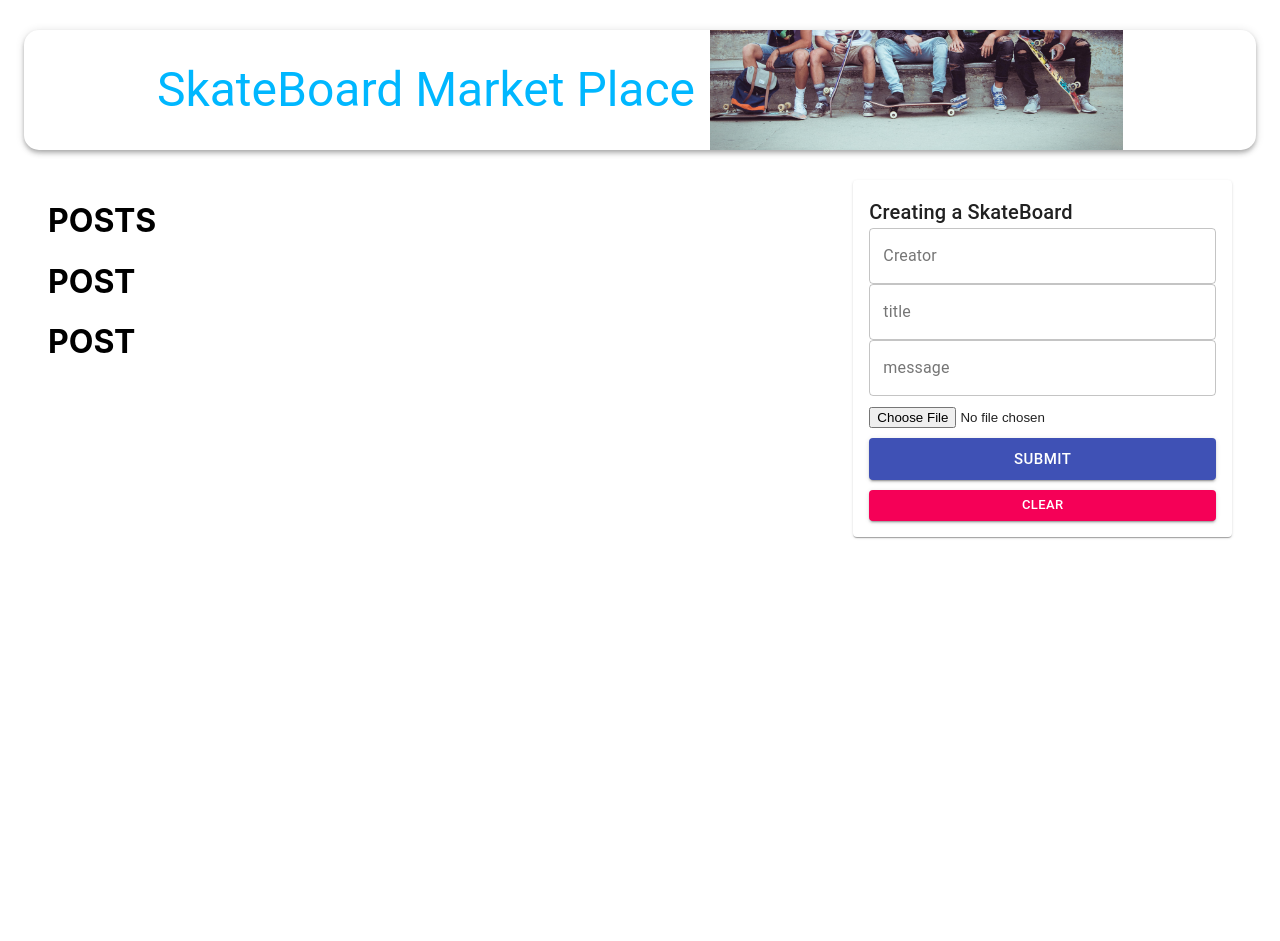
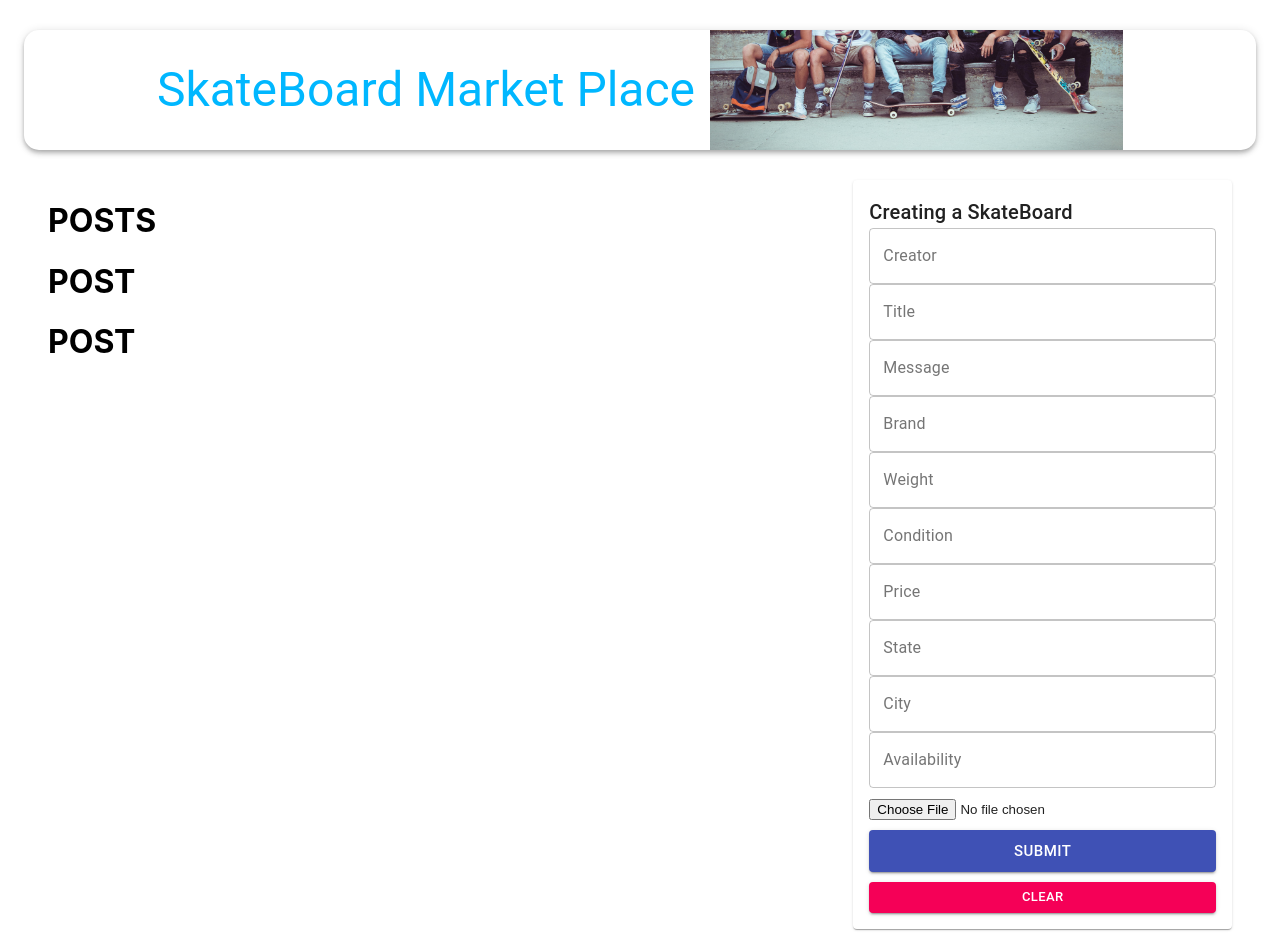
Before and after one commit to densomobility/software-engineer-api-assignment, a React (Create React App) app in the folder client/: page / in a window 1280 px wide. Before the commit the page ends 800 px from the top, so only its background shows below. Built offline with nearby package versions, Linux system fonts and the light colour scheme; no server answers.

Commit message:
updated postSchema properties and form

```diff
--- a/client/src/components/Form/Form.js
+++ b/client/src/components/Form/Form.js
@@ -4,7 +4,7 @@ import useStyles from './styles';
 import { TextField,Button,Typography,Paper } from '@material-ui/core';
 const Form = () => {
     const [postData,setPostData]= useState({
-        creator:'',title:'',message:'',selectedFile:''
+        creator:'',title:'',message:'',selectedFile:'',board:{brand:'',weight:null,condition:'',price:null},location:{State:'',City:''},availability:''
     });
 
     const classes = useStyles();
@@ -21,8 +21,18 @@ const Form = () => {
            <form autoComplete='off' noValidate className={'${classes.root} ${classes.form}'} onSubmit={handleSubmit}>
                 <Typography variant="h6">Creating a SkateBoard</Typography>
                 <TextField name="creator" variant="outlined" label="Creator" fullWidth value={postData.creator} onChange={(e)=>setPostData({...postData,creator:e.target.value})}/>
-                <TextField name="title" variant="outlined" label="title" fullWidth value={postData.title} onChange={(e)=>setPostData({...postData,title:e.target.value})}/>
-                <TextField name="message" variant="outlined" label="message" fullWidth value={postData.message} onChange={(e)=>setPostData({...postData,message:e.target.value})}/>
+                <TextField name="title" variant="outlined" label="Title" fullWidth value={postData.title} onChange={(e)=>setPostData({...postData,title:e.target.value})}/>
+                <TextField name="message" variant="outlined" label="Message" fullWidth value={postData.message} onChange={(e)=>setPostData({...postData,message:e.target.value})}/>
+
+                <TextField name="brand" variant="outlined" label="Brand" fullWidth value={postData.board.brand} onChange={(e)=>setPostData({...postData,board:{...postData.board,brand:e.target.value}})}/>
+                <TextField name="weight" variant="outlined" label="Weight" fullWidth value={postData.board.weight} onChange={(e)=>setPostData({...postData,board:{...postData.board,weight:e.target.value}})}/>
+                <TextField name="condition" variant="outlined" label="Condition" fullWidth value={postData.board.condition} onChange={(e)=>setPostData({...postData,board:{...postData.board,condition:e.target.value}})}/>
+                <TextField name="price" variant="outlined" label="Price" fullWidth value={postData.board.price} onChange={(e)=>setPostData({...postData,board:{...postData.board,price:e.target.value}})}/>
+
+                <TextField name="state" variant="outlined" label="State" fullWidth value={postData.location.State} onChange={(e)=>setPostData({...postData,location:{...postData.location,State:e.target.value}})}/>
+                <TextField name="city" variant="outlined" label="City" fullWidth value={postData.location.City} onChange={(e)=>setPostData({...postData,location:{...postData.location,City:e.target.value}})}/>
+
+                <TextField name="availability" variant="outlined" label="Availability" fullWidth value={postData.availability} onChange={(e)=>setPostData({...postData,availability:e.target.value})}/>
                 <div className={classes.fileInput}>
                     <FileBase type='file' multiple={false} onDone={({base64})=>setPostData({...postData,selectedFile:base64})}/>
                 </div>
```
Also changed, not shown: 1 other file (tests, documents, lock files or other folders).
